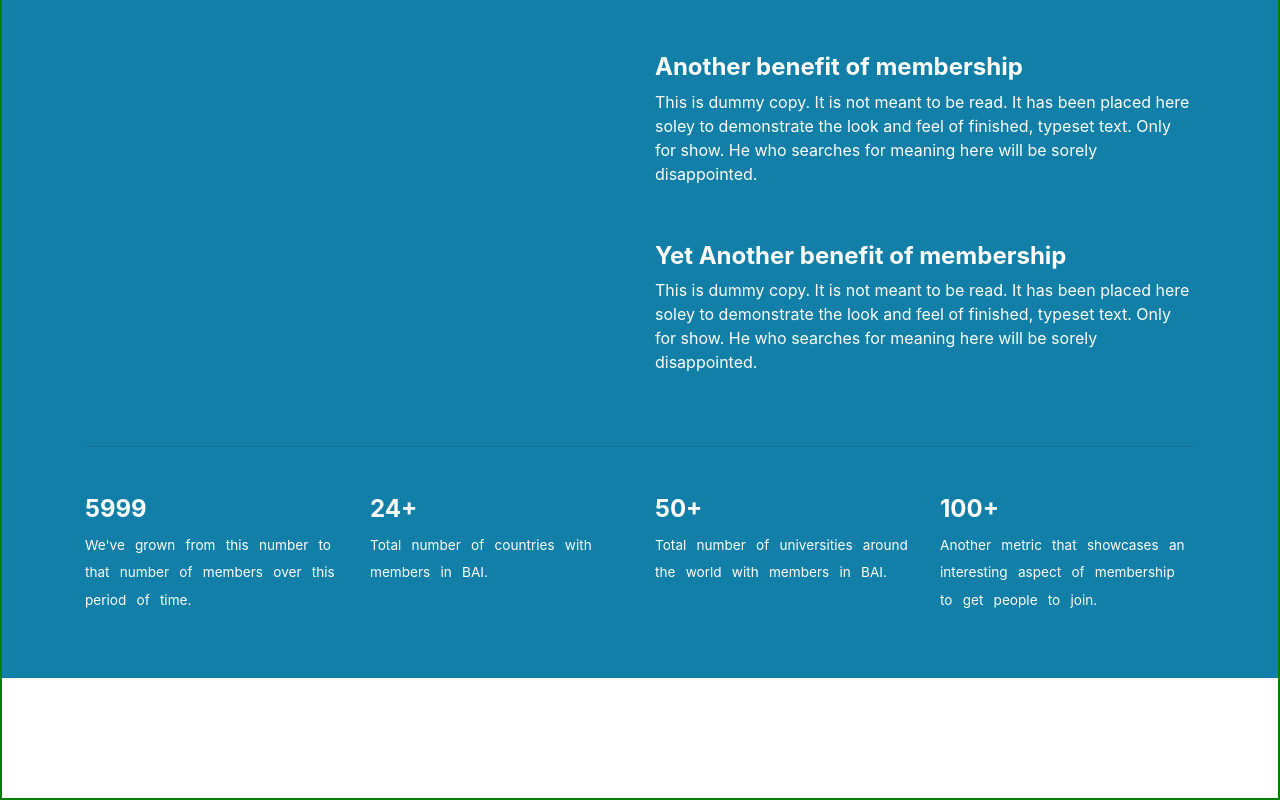
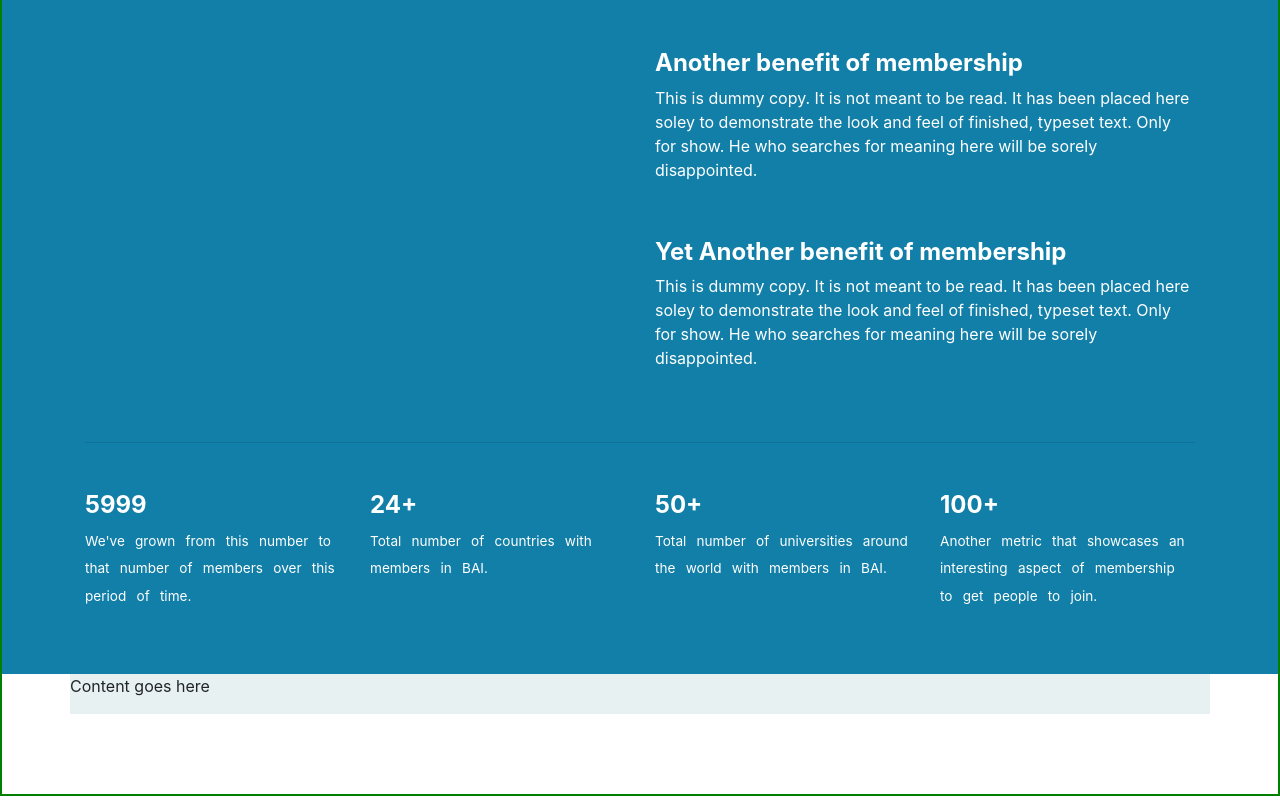
Before and after one commit to tundeiness/Blacks-In-AI, a React (Create React App) app: page / in a window 1280 px wide. Shown: the part 784-1584 px from the top of the page. Built offline with nearby package versions, Linux system fonts and the light colour scheme.

Commit message:
install alice-carousel

```diff
--- a/package.json
+++ b/package.json
@@ -14,6 +14,7 @@
     "bootstrap": "^4.5.2",
     "prop-types": "^15.7.2",
     "react": "^16.13.1",
+    "react-alice-carousel": "^1.19.3",
     "react-bootstrap": "^1.3.0",
     "react-dom": "^16.13.1",
     "react-router-dom": "^5.2.0",
--- a/src/App.js
+++ b/src/App.js
@@ -3,6 +3,7 @@ import './App.css';
 import Header from './components/Header';
 import Introduction from './components/Introduction';
 import Membership from './components/membership';
+import Testimonial from './components/testimonial';
 
 const App = () => (
   <>
@@ -13,6 +14,7 @@ const App = () => (
       </div> */}
       <Introduction />
       <Membership />
+      <Testimonial />
     </div>
   </>
 );
--- a/src/components/testimonial.js
+++ b/src/components/testimonial.js
@@ -1,7 +1,13 @@
 import React from 'react';
 
 const Testimonial = () => (
-
+  <div className="container-fluid testimony-wrapper">
+    <div className="container testimony-card">
+      <div className="row">
+        <p>Content goes here</p>
+      </div>
+    </div>
+  </div>
 );
 
 export default Testimonial;
--- a/src/index.css
+++ b/src/index.css
@@ -66,6 +66,7 @@ code {
   padding-top: .18rem;
   padding-bottom: .11rem;
   border-radius: 2rem;
+  margin-top: -3px;
 }
 
 /* Main component */
@@ -74,7 +75,7 @@ code {
 #main {
   border: 2px solid green;
   height: 1500px;
-  margin-top: 84px;
+  margin-top: 80px;
 }
 
 /* Introduction component */
@@ -190,3 +191,16 @@ code {
 .stats-four {
   margin-bottom: 3rem;
 }
+
+/* Testimonial Components */
+
+.testimony-wrapper{
+  background-color: #ffffff;
+  border-color: orange;
+}
+
+.testimony-card{
+  /* background-color: grey; */
+  background-color: #E8F1F2;
+
+}
```
Also changed, not shown: src/components/carousel.js (added), 1 other file (tests, documents, lock files or other folders).
